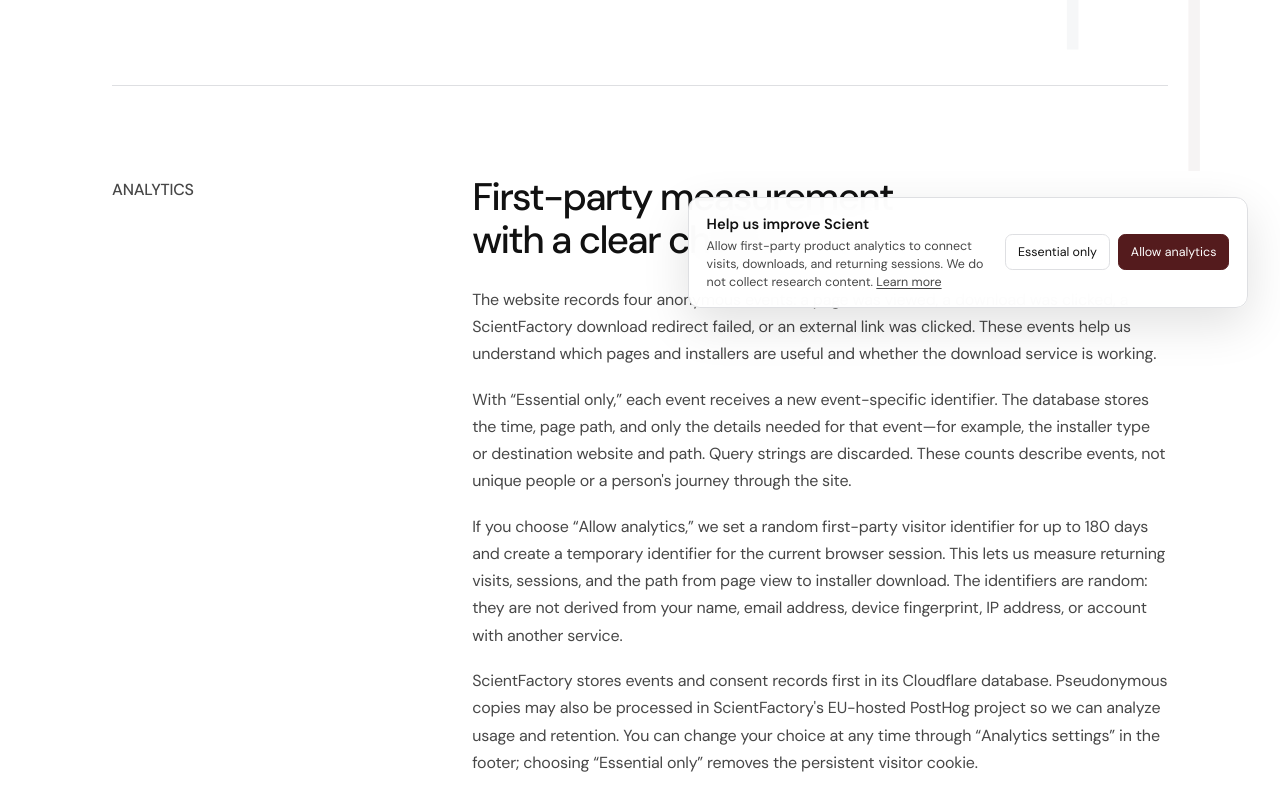
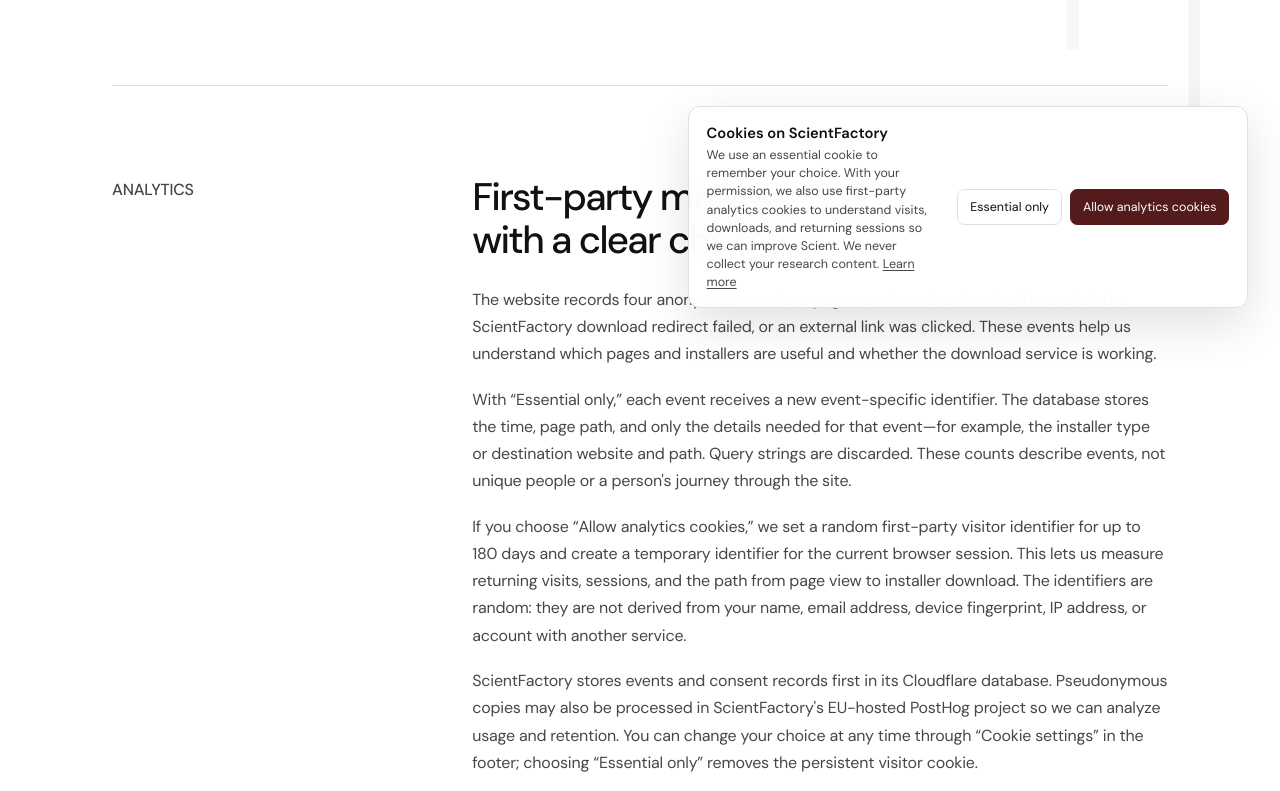
Before and after one commit to ScientFactory/ScientFactory-website, an Astro site: page /privacy in a window 1280 px wide. Shown: the part 460-1251 px from the top of the page. Built offline with nearby package versions, Linux system fonts and the light colour scheme; Astro itself is replaced by a stand-in of ours.

Commit message:
Improve website analytics consent copy (#8)
* Improve website analytics consent copy

* Clarify analytics cookie consent copy

```diff
--- a/src/layouts/Layout.astro
+++ b/src/layouts/Layout.astro
@@ -78,7 +78,7 @@
         <span class="footer-copy">&copy; {new Date().getFullYear()} ScientFactory</span>
         <div class="footer-links">
           <button type="button" class="footer-link-button" data-analytics-settings>
-            Analytics settings
+            Cookie settings
           </button>
           <a href="/privacy">Privacy</a>
         </div>
@@ -87,10 +87,12 @@
 
     <aside class="analytics-consent" data-analytics-consent hidden aria-labelledby="analytics-consent-title">
       <div class="analytics-consent-copy">
-        <strong id="analytics-consent-title">Help us improve Scient</strong>
+        <strong id="analytics-consent-title">Cookies on ScientFactory</strong>
         <p>
-          Allow first-party product analytics to connect visits, downloads, and returning sessions.
-          We do not collect research content. <a href="/privacy">Learn more</a>
+          We use an essential cookie to remember your choice. With your permission, we also use
+          first-party analytics cookies to understand visits, downloads, and returning sessions so
+          we can improve Scient. We never collect your research content.
+          <a href="/privacy">Learn more</a>
         </p>
       </div>
       <div class="analytics-consent-actions">
@@ -98,7 +100,7 @@
           Essential only
         </button>
         <button type="button" class="analytics-consent-primary" data-consent-level="product">
-          Allow analytics
+          Allow analytics cookies
         </button>
       </div>
     </aside>
--- a/src/pages/privacy.astro
+++ b/src/pages/privacy.astro
@@ -24,10 +24,10 @@
           With “Essential only,” each event receives a new event-specific identifier. The database stores the time, page path, and only the details needed for that event—for example, the installer type or destination website and path. Query strings are discarded. These counts describe events, not unique people or a person's journey through the site.
         </p>
         <p>
-          If you choose “Allow analytics,” we set a random first-party visitor identifier for up to 180 days and create a temporary identifier for the current browser session. This lets us measure returning visits, sessions, and the path from page view to installer download. The identifiers are random: they are not derived from your name, email address, device fingerprint, IP address, or account with another service.
+          If you choose “Allow analytics cookies,” we set a random first-party visitor identifier for up to 180 days and create a temporary identifier for the current browser session. This lets us measure returning visits, sessions, and the path from page view to installer download. The identifiers are random: they are not derived from your name, email address, device fingerprint, IP address, or account with another service.
         </p>
         <p>
-          ScientFactory stores events and consent records first in its Cloudflare database. Pseudonymous copies may also be processed in ScientFactory's EU-hosted PostHog project so we can analyze usage and retention. You can change your choice at any time through “Analytics settings” in the footer; choosing “Essential only” removes the persistent visitor cookie.
+          ScientFactory stores events and consent records first in its Cloudflare database. Pseudonymous copies may also be processed in ScientFactory's EU-hosted PostHog project so we can analyze usage and retention. You can change your choice at any time through “Cookie settings” in the footer; choosing “Essential only” removes the persistent visitor cookie.
         </p>
         <p>
           ScientFactory does not use advertising trackers, browser fingerprinting, behavioral session recording, or cross-site tracking on this website. Research content is never included in website analytics events.
```
